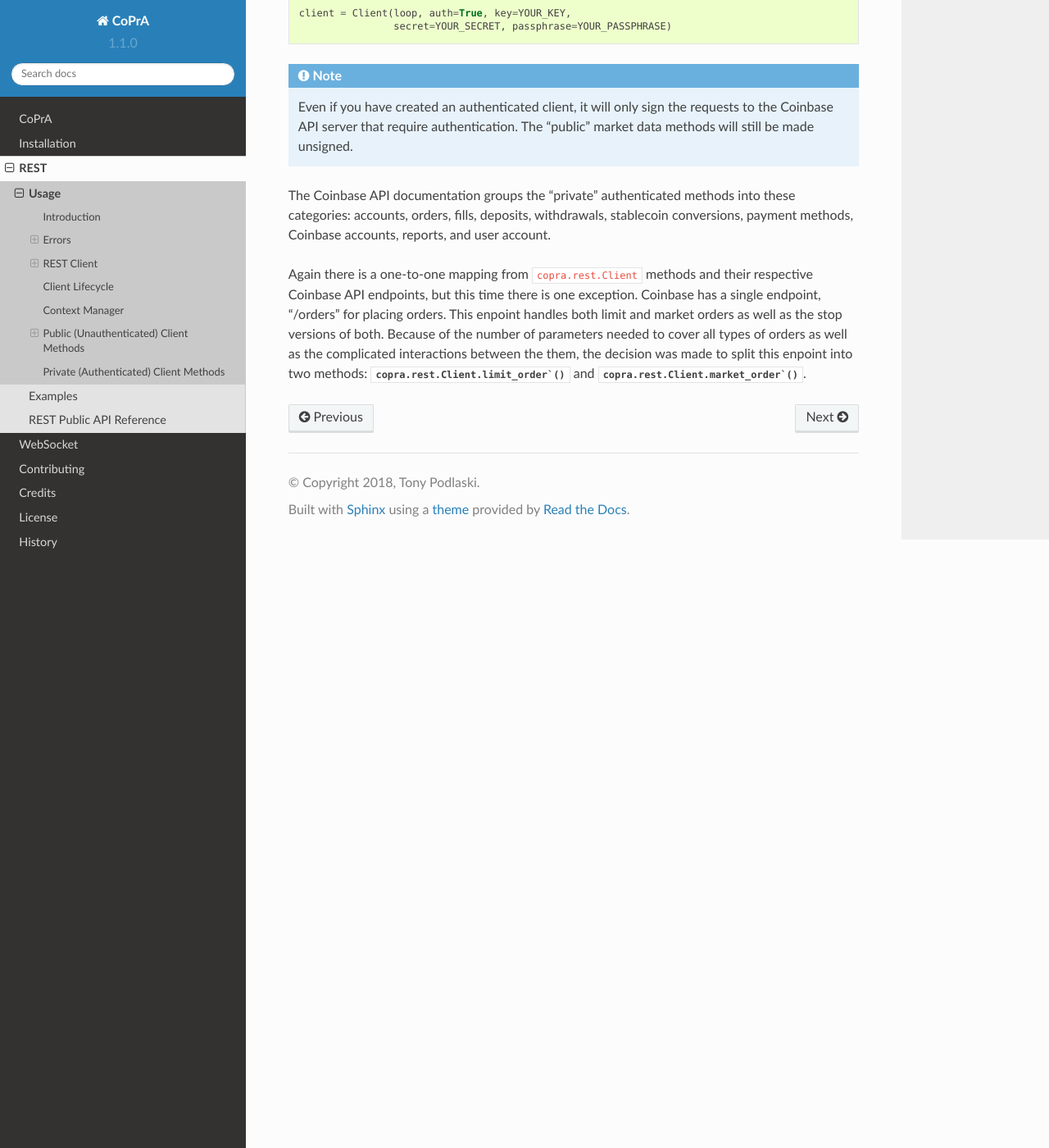
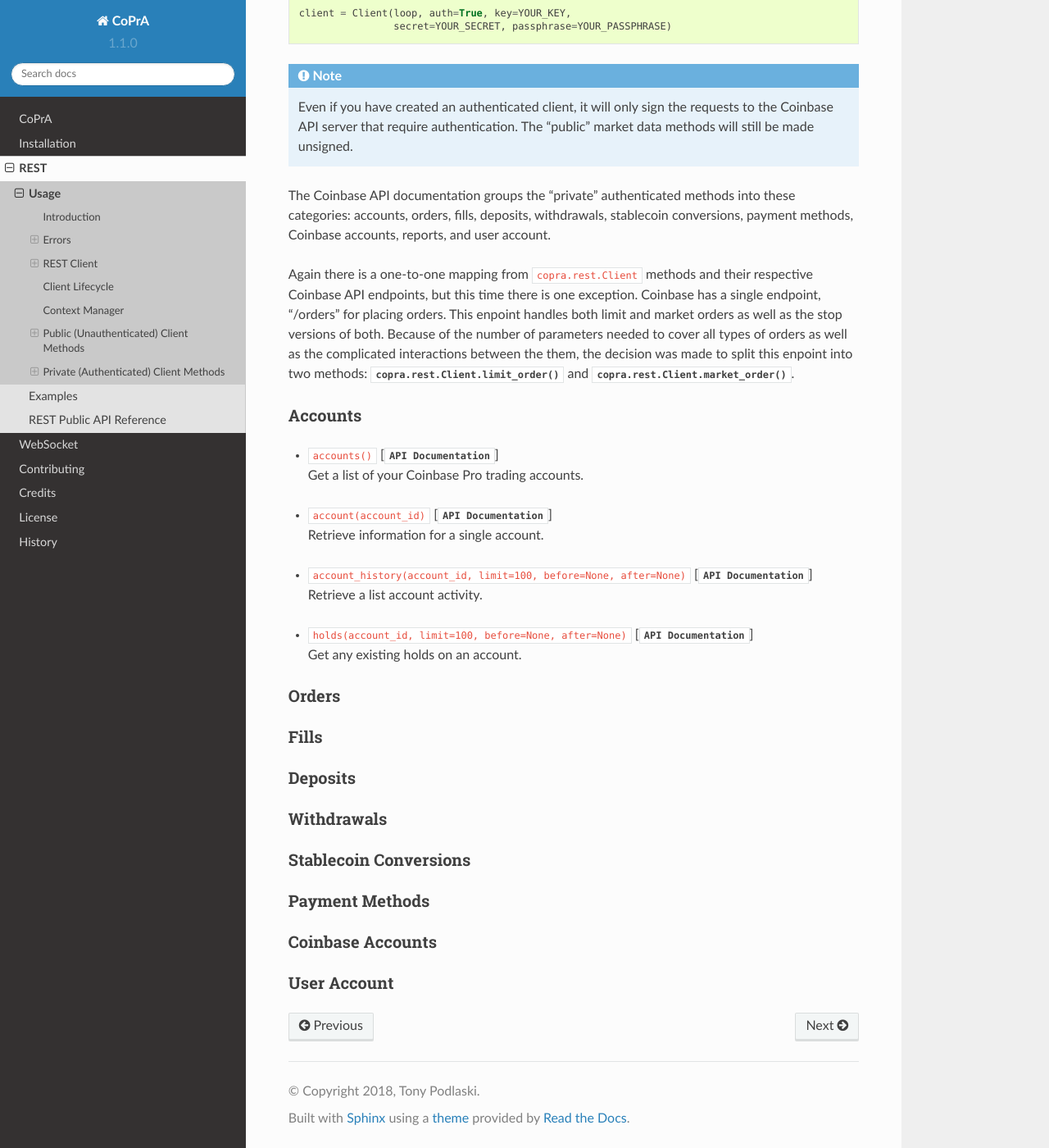
Before and after one commit to tpodlaski/copra, a Sphinx documentation site: the page built from docs/rest/usage.rst, in a window 1280 px wide and 1400 px high, scrolled down 4584 px. Shown: the whole window at 82% size. Built offline with Sphinx 7.4.7 and the Read the Docs theme 2.0.0, drawn with Linux system fonts in a browser that asks for light colours.

Commit message:
Update usage.rst

```diff
--- a/docs/rest/usage.rst
+++ b/docs/rest/usage.rst
@@ -159,7 +159,7 @@ Time
 Private (Authenticated) Client Methods
 --------------------------------------
 
-Coinbase labels its REST endpoints for account and order management as "private." Private in this sense means that they require authentication with the API server by signing all requests with a Coinbase API key. To use the corresponding ``copra.rest.Client`` methods you will need your own Coinbase API key. To learn how to create an API key see the Coinbase Pro support article titled `"How do I create an API key for Coinbase Pro?" <https://support.pro.coinbase.com/customer/en/portal/articles/2945320-how-do-i-create-an-api-key-for-coinbase-pro->`_.
+Coinbase labels its REST endpoints for account and order management as "private." Private in this sense means that they require authentication with the API server by signing all requests with a Coinbase API key. To use the corresponding ``copra.rest.Client`` methods you will need your own Coinbase API key. To learn how to create an API key see the Coinbase Pro support article titled `"How do I create an API key for Coinbase Pro?" <https://support.pro.coinbase.com/customer/en/portal/articles/2945320-how-do-i-create-an-api-key-for-coinbase-pro->`_
 
 Then you will need to initialize ``copra.rest.Client`` with that API key:
 
@@ -179,4 +179,47 @@ Then you will need to initialize ``copra.rest.Client`` with that API key:
 
 The Coinbase API documentation groups the "private" authenticated methods into these categories: accounts, orders, fills, deposits, withdrawals, stablecoin conversions, payment methods, Coinbase accounts, reports, and user account.
 
-Again there is a one-to-one mapping from ``copra.rest.Client`` methods and their respective Coinbase API endpoints, but this time there is one exception. Coinbase has a single endpoint, "/orders" for placing orders. This enpoint handles both limit and market orders as well as the stop versions of both. Because of the number of parameters needed to cover all types of orders as well as the complicated interactions between the them, the decision was made to split this enpoint into two methods: :meth:`copra.rest.Client.limit_order`` and :meth:`copra.rest.Client.market_order``.
+Again there is a one-to-one mapping from ``copra.rest.Client`` methods and their respective Coinbase API endpoints, but this time there is one exception. Coinbase has a single endpoint, "/orders" for placing orders. This enpoint handles both limit and market orders as well as the stop versions of both. Because of the number of parameters needed to cover all types of orders as well as the complicated interactions between the them, the decision was made to split this enpoint into two methods: :meth:`copra.rest.Client.limit_order` and :meth:`copra.rest.Client.market_order`.
+
+Accounts
+++++++
+
+*
+    | ``accounts()`` [:meth:`API Documentation <copra.rest.Client.accounts>`]
+    | Get a list of your Coinbase Pro trading accounts.
+
+*
+    | ``account(account_id)`` [:meth:`API Documentation <copra.rest.Client.accounts>`]
+    | Retrieve information for a single account.
+
+*
+    | ``account_history(account_id, limit=100, before=None, after=None)`` [:meth:`API Documentation <copra.rest.Client.account_history>`]
+    | Retrieve a list account activity.
+
+*
+    | ``holds(account_id, limit=100, before=None, after=None)`` [:meth:`API Documentation <copra.rest.Client.account_holds>`]
+    | Get any existing holds on an account.
+
+Orders
+++++++
+
+Fills
++++++
+
+Deposits
+++++++++
+
+Withdrawals
++++++++++++
+
+Stablecoin Conversions
+++++++++++++++++++++++
+
+Payment Methods
++++++++++++++++
+
+Coinbase Accounts
++++++++++++++++++
+
+User Account
+++++++++++++
```
